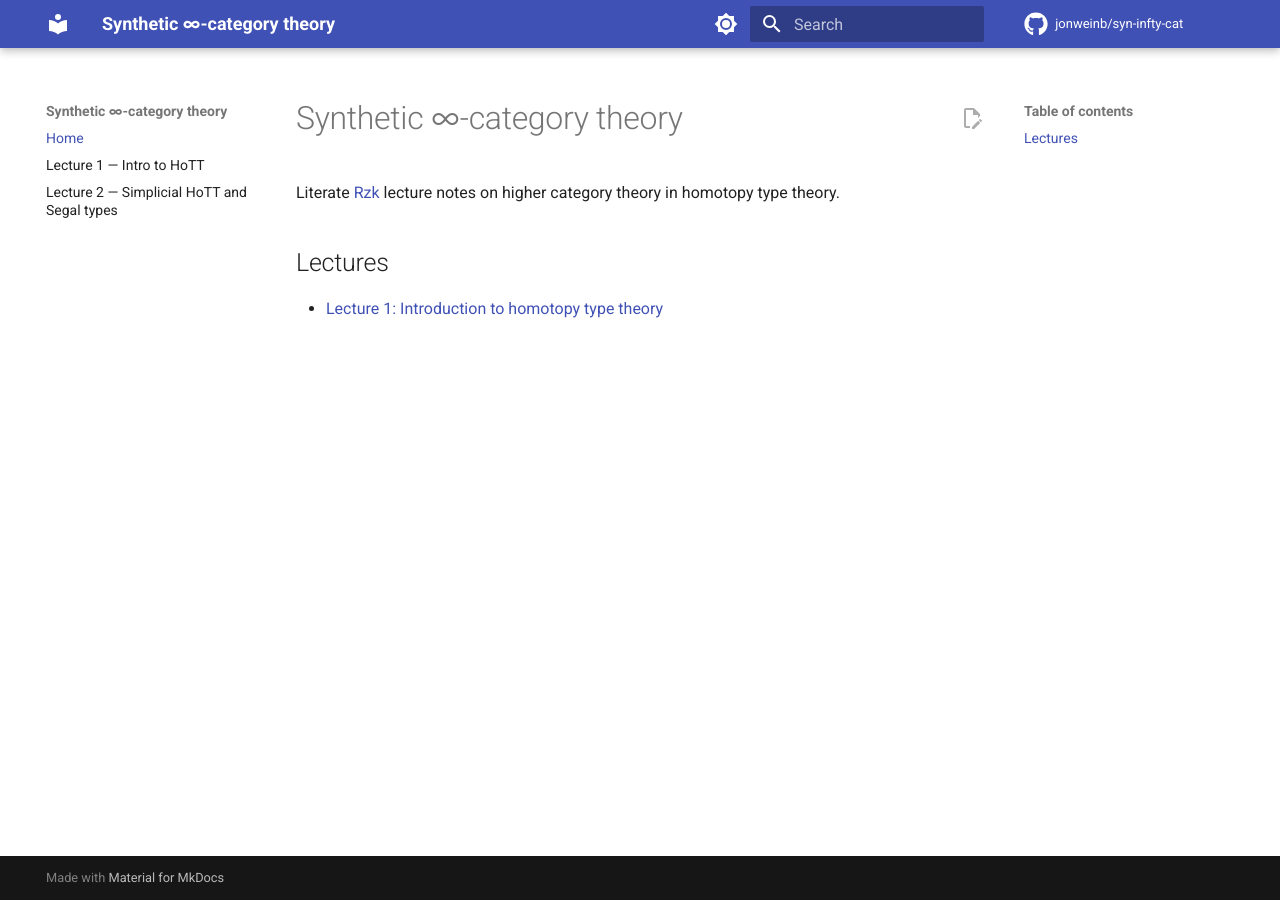
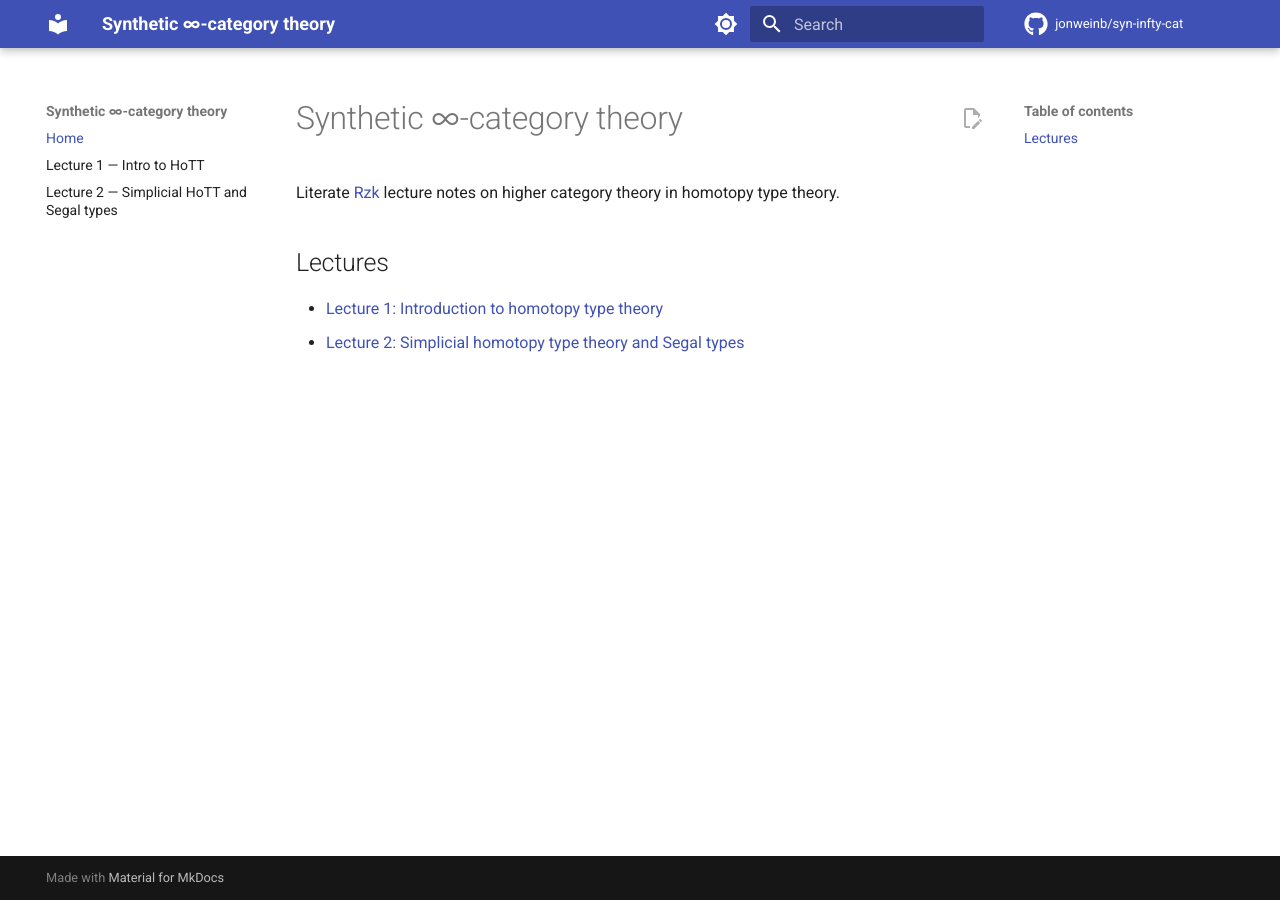
Before and after one commit to jonweinb/syn-infty-cat, an MkDocs documentation site: the page built from lectures/index.md, in a window 1280 px wide. Built offline with MkDocs 1.6.1 and Material for MkDocs 9.7.7, drawn with Linux system fonts in a browser that asks for light colours; comment, search, counter and statistics services are not loaded.

Commit message:
update index.md

```diff
--- a/lectures/index.md
+++ b/lectures/index.md
@@ -5,3 +5,4 @@ Literate [Rzk](https://rzk-lang.github.io/) lecture notes on higher category the
 ## Lectures
 
 - [Lecture 1: Introduction to homotopy type theory](01-rzk-hott.rzk.md)
+- [Lecture 2: Simplicial homotopy type theory and Segal types](02-shott.rzk.md)
```
